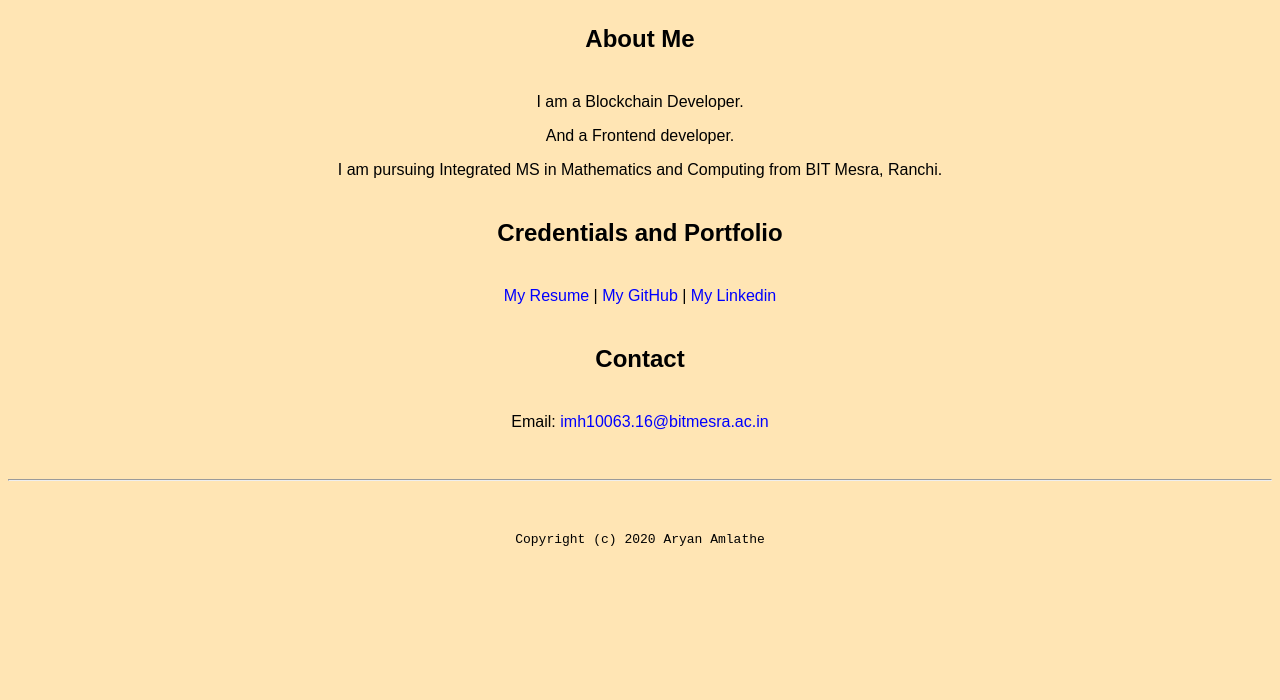
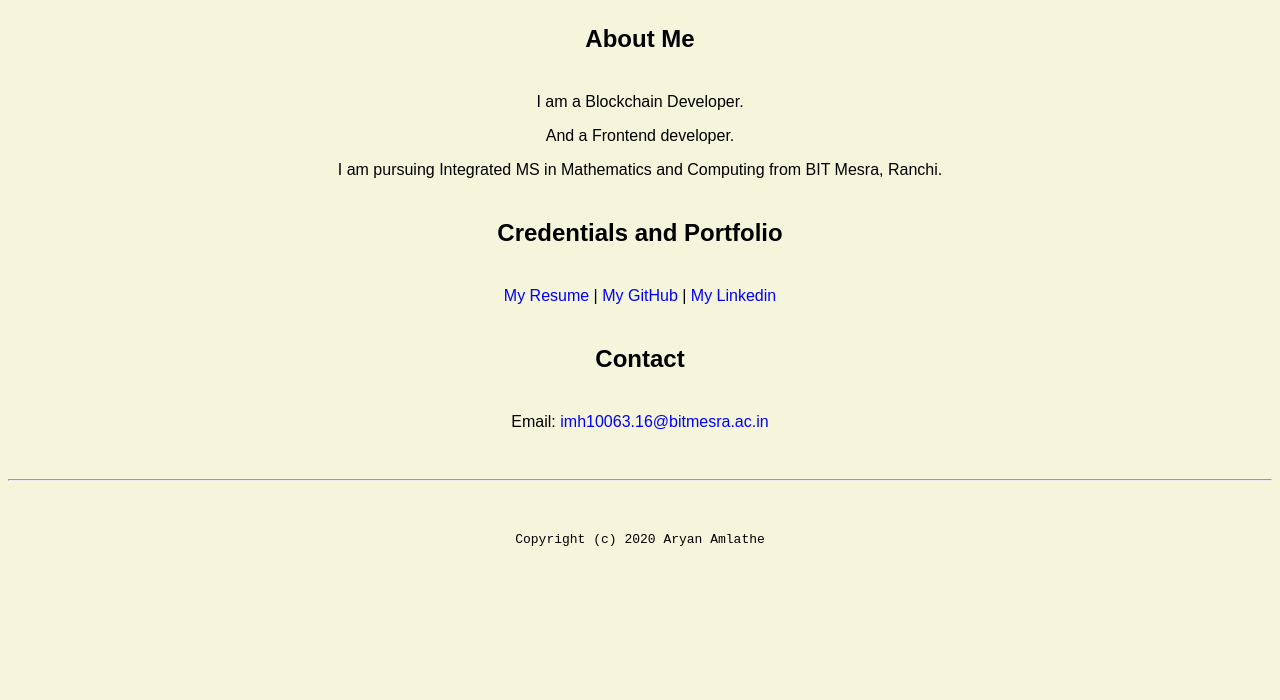
Before and after one commit to Amlathearyan/Amlathearyan.github.io, a plain HTML site: page index.html in a window 1280 px wide. Shown: the part 100-800 px from the top of the page. Drawn offline with Linux system fonts and the light colour scheme.

Commit message:
Update master.css

```diff
--- a/css/master.css
+++ b/css/master.css
@@ -16,7 +16,7 @@
 
   body {
     /* set the background color here */
-    background-color: #FFE5B4;
+    background-color: #F5F5DC;
     /* set the text color to black here */
     color: black;
     /* set the font here */
```
